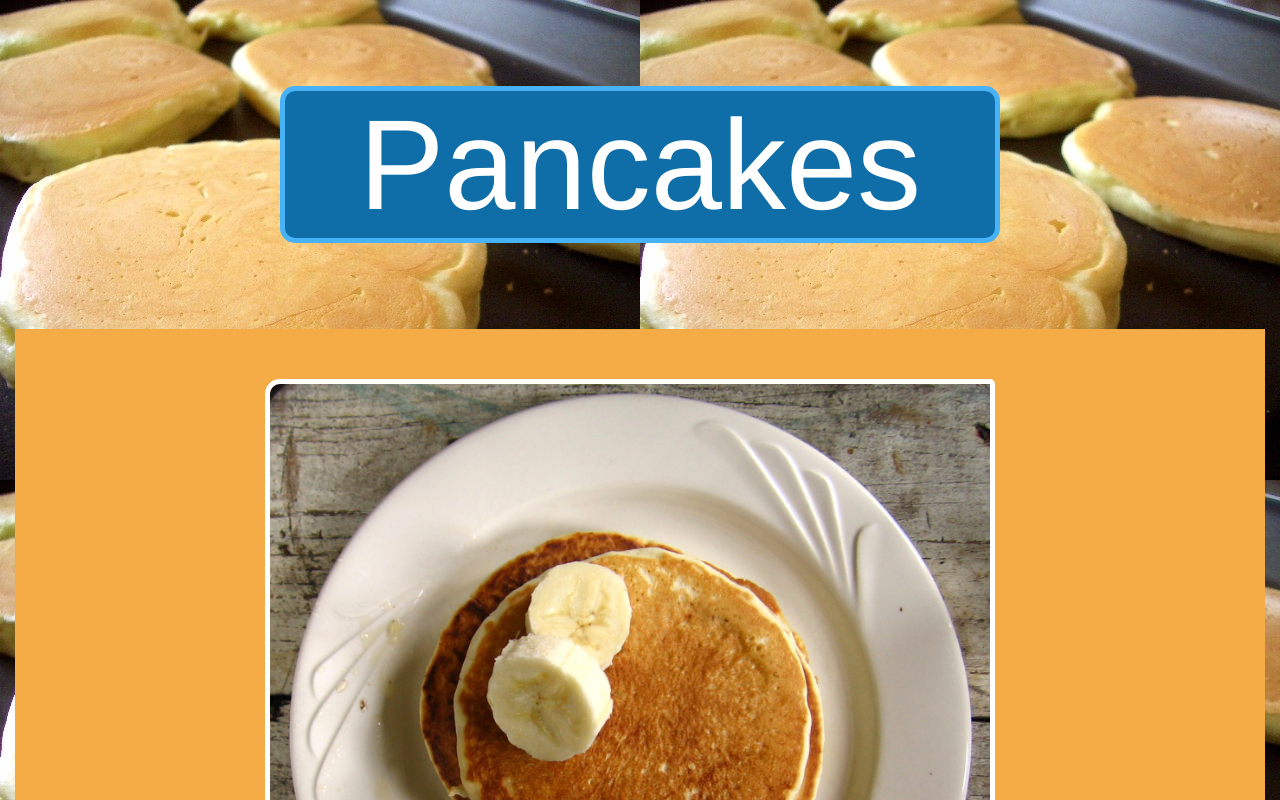
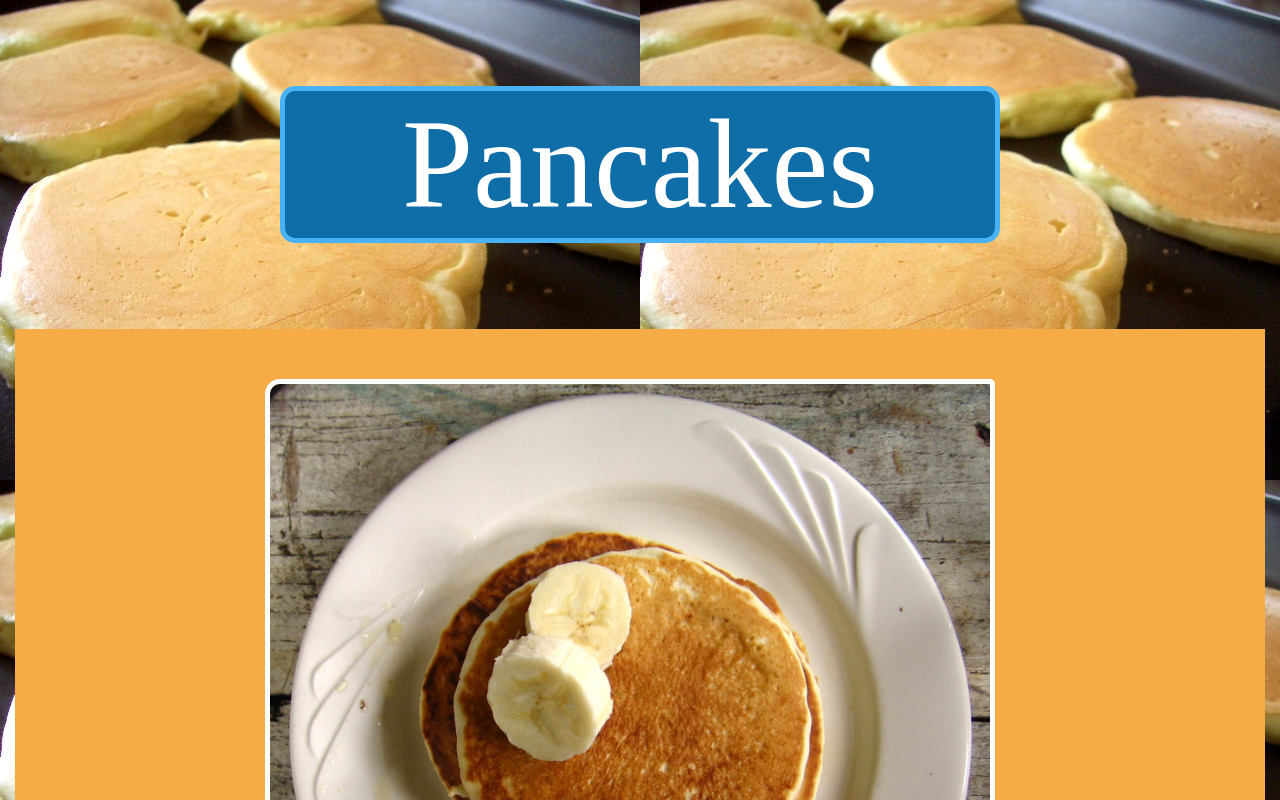
Before and after one commit to studTon/pancake-history-website, a plain HTML site: page index.html in a window 1280 px wide. Shown: the top 800 px of the page. Drawn offline with Linux system fonts and the light colour scheme.

Commit message:
Edit font-family to serif

```diff
--- a/style.css
+++ b/style.css
@@ -6,7 +6,7 @@
 body{
 	background-color: #a86f20;
 	background-image: url(images/make-a-pancake.jpg);
-	font-family: "Helvetica";
+	font-family: "Aldus";
 	color: white;
 }
 
```
